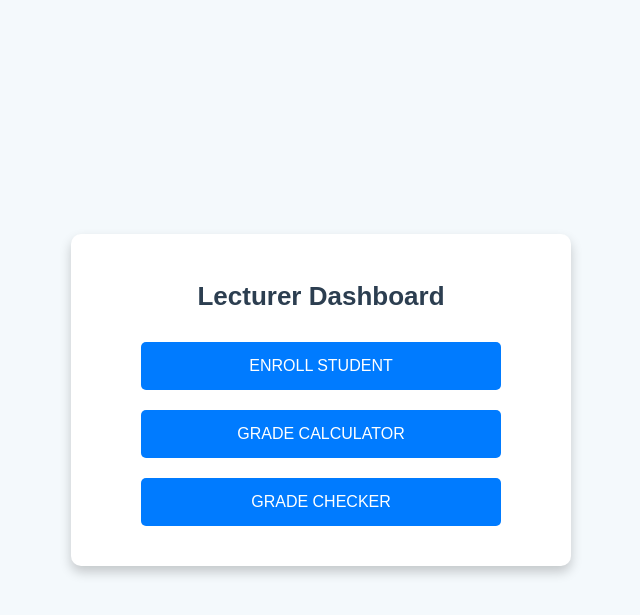
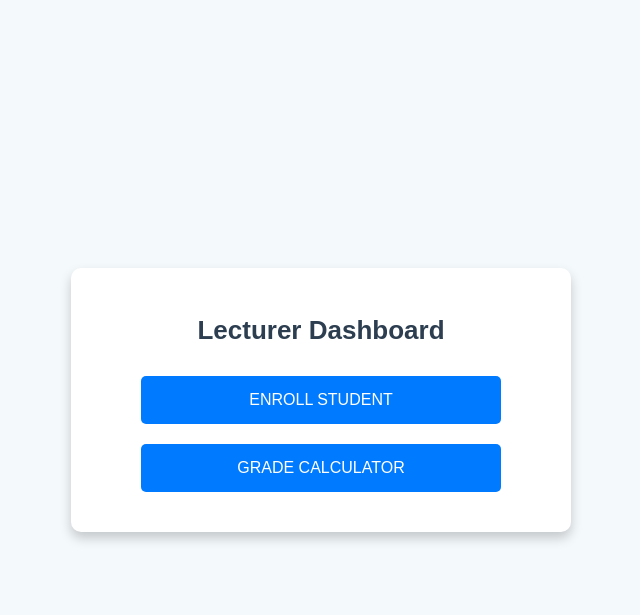
Before and after one commit to Pavel2547/ascams, a Django app: page /dashboard/lecturer/ in a window 1280 px wide. Shown: the top 615 px of the page, without its empty margins (319-959 px from the left). Run offline with Django 5.2, Linux system fonts and the light colour scheme; data that the repository does not hold is empty.

Commit message:
removed buttons

```diff
--- a/templates/dashboard_lecturer.html
+++ b/templates/dashboard_lecturer.html
@@ -76,7 +76,7 @@
         <h1>Lecturer Dashboard</h1>
         <button class="button" onclick="openEnrollStudent()">Enroll Student</button>
         <button class="button" onclick="openGradeCalculator()">Grade Calculator</button>
-        <button class="button" onclick="checkGrades()">Grade Checker</button>
+
 
         <!-- Enroll Student Input Box -->
         <form method="POST" action="{% url 'lecturer_dashboard' %}">
@@ -112,14 +112,7 @@
                 <button type="submit" name="action" value="grade_calculator" class="button">Submit</button>
                 <button class="close-button" onclick="closeEnrollStudent()">Close</button>
             </div>
-        </form>
 
-        <!-- Grade Checker Input Box -->
-        <div id="grade-checker-box" class="input-box">
-            <input type="text" id="studentNameCheck" placeholder="Enter Student's Name">
-            <button class="button" onclick="fetchStudentGrades()">Submit</button>
-            <button class="close-button" onclick="closeGradeChecker()">Close</button>
-        </div>
     </div>
 
     <script>
@@ -193,27 +186,6 @@
             document.getElementById('calculatorStudentName').value = '';
         }
 
-        // Grade Checker
-        function checkGrades() {
-            document.getElementById('grade-checker-box').style.display = 'block';
-        }
-
-        function fetchStudentGrades() {
-            const studentName = document.getElementById('studentNameCheck').value;
-
-            if (!studentName) {
-                alert("Please enter a student's name.");
-                return;
-            }
-
-            alert(`Fetching grades for ${studentName}...`);
-            closeGradeChecker();
-        }
-
-        function closeGradeChecker() {
-            document.getElementById('grade-checker-box').style.display = 'none';
-            document.getElementById('studentNameCheck').value = '';
-        }
     </script>
 </body>
 </html>
```
Also changed, not shown: templates/dashboard_student.html (+3 -5 lines).
